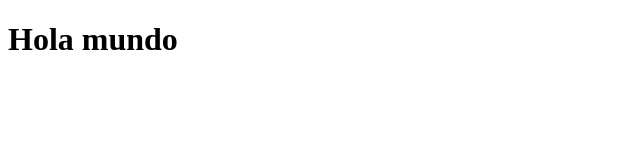
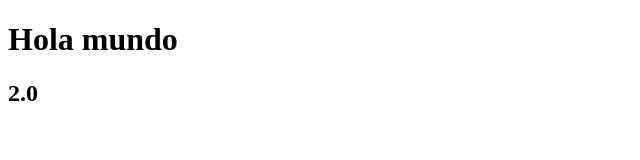
Before and after one commit to ricardo-92/Viajes_Chile, a plain HTML site: page index.html in a window 1280 px wide. Shown: the full height of the page, 0-640 px from the left. Drawn offline with Linux system fonts and the light colour scheme.

Commit message:
add: 2.0

```diff
--- a/index.html
+++ b/index.html
@@ -8,5 +8,6 @@
 </head>
 <body>
     <h1>Hola mundo</h1>
+    <h2>2.0</h2>
 </body>
 </html>
```
